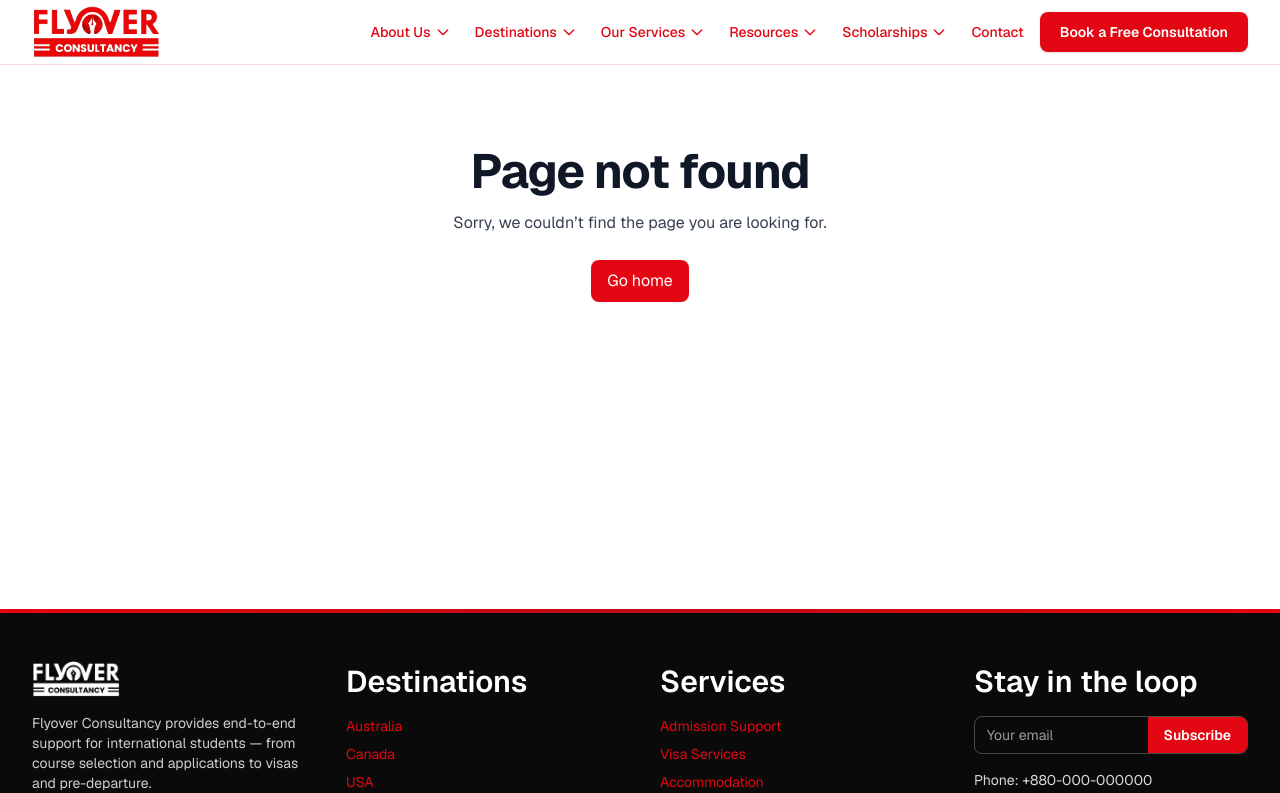
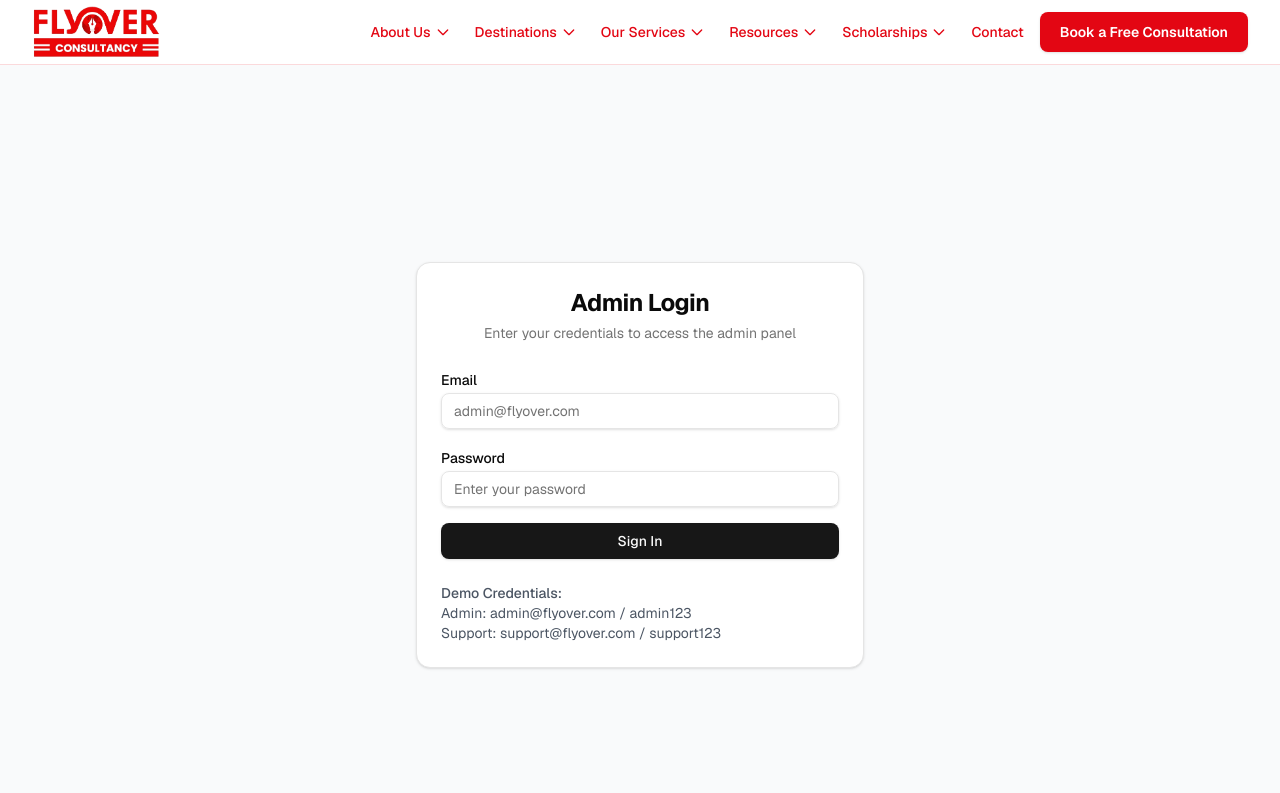
Before and after one commit to mrokonuzzaman040/flyover_consultancy-application, a Next.js app: page /login in a window 1280 px wide. Before the commit this address had no page. Shown: the top 793 px of the page. Built offline with nearby package versions, Linux system fonts and the light colour scheme.

Commit message:
feat(login): add admin login page with credentials validation
Implement admin login page with form validation, error handling, and loading states
Include demo credentials for testing purposes

```diff
--- a/app/admin/testimonials/page.tsx
+++ b/app/admin/testimonials/page.tsx
@@ -8,8 +8,9 @@ import { Textarea } from "@/components/ui/textarea"
 import { Card, CardContent, CardHeader, CardTitle } from "@/components/ui/card"
 import { Badge } from "@/components/ui/badge"
 import { Select, SelectContent, SelectItem, SelectTrigger, SelectValue } from "@/components/ui/select"
-import { Trash2, Edit, Eye, Plus, Search, Filter, Quote, User, Calendar } from "lucide-react"
+import { Trash2, Edit, Eye, Plus, Search, Filter, Quote } from "lucide-react"
 import { toast } from "sonner"
+import Image from "next/image"
 
 interface Testimonial {
   id: string
@@ -255,10 +256,12 @@ export default function AdminTestimonialsPage() {
               <div className="flex justify-between items-start">
                 <div className="flex items-center space-x-3">
                   {testimonial.avatarUrl ? (
-                    <img
+                    <Image
                       src={testimonial.avatarUrl}
                       alt={testimonial.author}
                       className="w-10 h-10 rounded-full object-cover"
+                      height={120}
+                      width={120}
                     />
                   ) : (
                     <div className="w-10 h-10 bg-blue-600 text-white rounded-full flex items-center justify-center text-sm font-medium">
@@ -475,10 +478,12 @@ export default function AdminTestimonialsPage() {
             <div className="p-6 space-y-6">
               <div className="flex items-center space-x-4">
                 {selectedTestimonial.avatarUrl ? (
-                  <img
+                  <Image
                     src={selectedTestimonial.avatarUrl}
                     alt={selectedTestimonial.author}
                     className="w-16 h-16 rounded-full object-cover"
+                    height={16}
+                    width={16}
                   />
                 ) : (
                   <div className="w-16 h-16 bg-blue-600 text-white rounded-full flex items-center justify-center text-lg font-medium">
--- /dev/null
+++ b/app/login/page.tsx
@@ -0,0 +1,115 @@
+"use client"
+
+import { useState } from "react"
+import { signIn, getSession } from "next-auth/react"
+import { useRouter } from "next/navigation"
+import { Button } from "@/components/ui/button"
+import { Input } from "@/components/ui/input"
+import { Label } from "@/components/ui/label"
+import { Card, CardContent, CardDescription, CardHeader, CardTitle } from "@/components/ui/card"
+import { Alert, AlertDescription } from "@/components/ui/alert"
+import { Loader2 } from "lucide-react"
+
+export default function AdminLogin() {
+  const [email, setEmail] = useState("")
+  const [password, setPassword] = useState("")
+  const [error, setError] = useState("")
+  const [isLoading, setIsLoading] = useState(false)
+  const router = useRouter()
+
+  const handleSubmit = async (e: React.FormEvent<HTMLFormElement>) => {
+    e.preventDefault()
+    setIsLoading(true)
+    setError("")
+
+    try {
+      const result = await signIn("credentials", {
+        email,
+        password,
+        redirect: false
+      })
+
+      if (result?.error) {
+        setError("Invalid credentials. Please try again.")
+      } else {
+        // Check session to get user role
+        const session = await getSession()
+        if (session?.user?.role) {
+          router.push("/admin")
+          router.refresh()
+        } else {
+          setError("Access denied. Admin privileges required.")
+        }
+      }
+    } catch (error) {
+      setError("An error occurred. Please try again.")
+    } finally {
+      setIsLoading(false)
+    }
+  }
+
+  return (
+    <div className="min-h-screen flex items-center justify-center bg-gray-50 py-12 px-4 sm:px-6 lg:px-8">
+      <Card className="w-full max-w-md">
+        <CardHeader className="space-y-1">
+          <CardTitle className="text-2xl font-bold text-center">Admin Login</CardTitle>
+          <CardDescription className="text-center">
+            Enter your credentials to access the admin panel
+          </CardDescription>
+        </CardHeader>
+        <CardContent>
+          <form onSubmit={handleSubmit} className="space-y-4">
+            {error && (
+              <Alert variant="destructive">
+                <AlertDescription>{error}</AlertDescription>
+              </Alert>
+            )}
+
+            <div className="space-y-2">
+              <Label htmlFor="email">Email</Label>
+              <Input
+                id="email"
+                type="email"
+                placeholder="admin@flyover.com"
+                value={email}
+                onChange={(e: React.ChangeEvent<HTMLInputElement>) => setEmail(e.target.value)}
+                required
+                disabled={isLoading}
+              />
+            </div>
+
+            <div className="space-y-2">
+              <Label htmlFor="password">Password</Label>
+              <Input
+                id="password"
+                type="password"
+                placeholder="Enter your password"
+                value={password}
+                onChange={(e: React.ChangeEvent<HTMLInputElement>) => setPassword(e.target.value)}
+                required
+                disabled={isLoading}
+              />
+            </div>
+
+            <Button type="submit" className="w-full" disabled={isLoading}>
+              {isLoading ? (
+                <>
+                  <Loader2 className="mr-2 h-4 w-4 animate-spin" />
+                  Signing in...
+                </>
+              ) : (
+                "Sign In"
+              )}
+            </Button>
+          </form>
+
+          <div className="mt-6 text-sm text-gray-600">
+            <p className="font-medium">Demo Credentials:</p>
+            <p>Admin: admin@flyover.com / admin123</p>
+            <p>Support: support@flyover.com / support123</p>
+          </div>
+        </CardContent>
+      </Card>
+    </div>
+  )
+}
```
